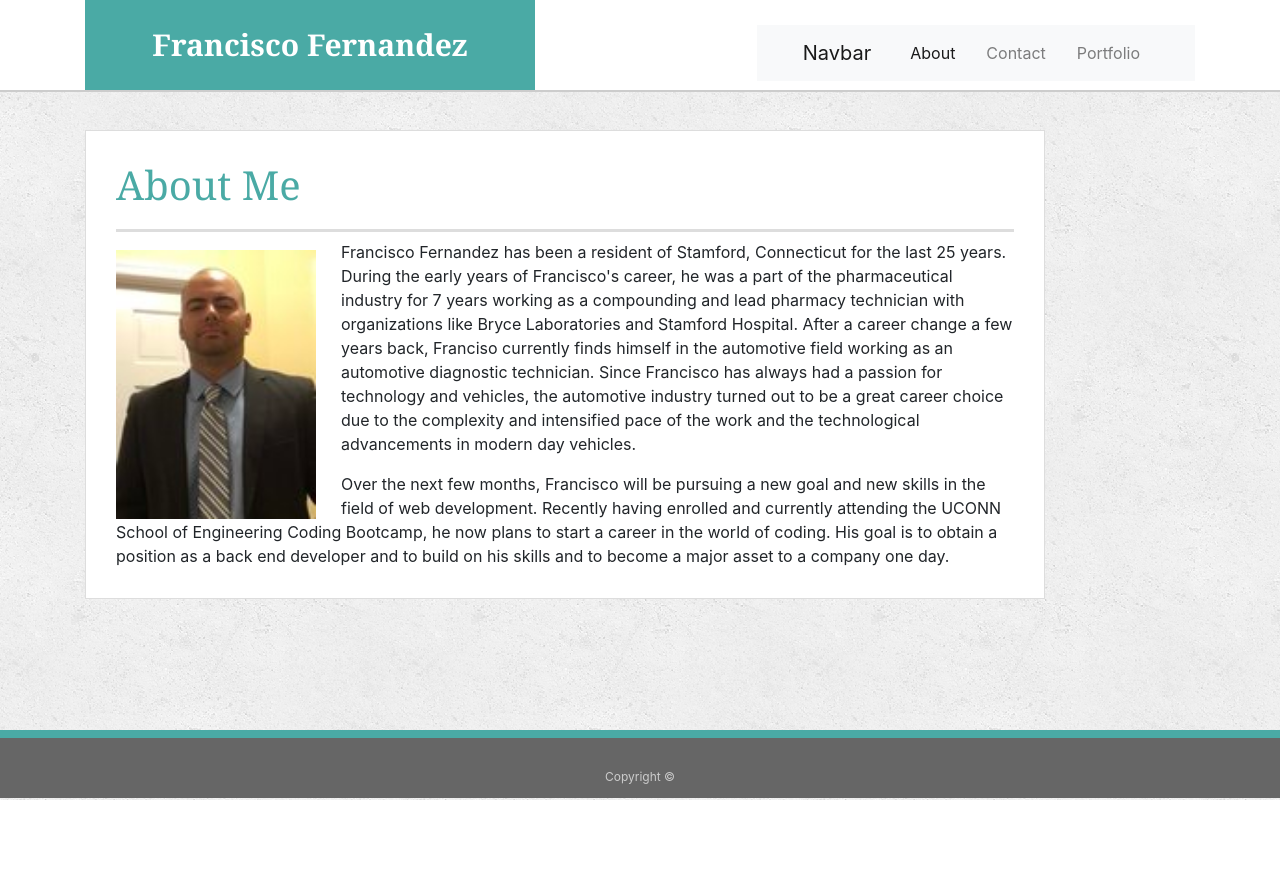
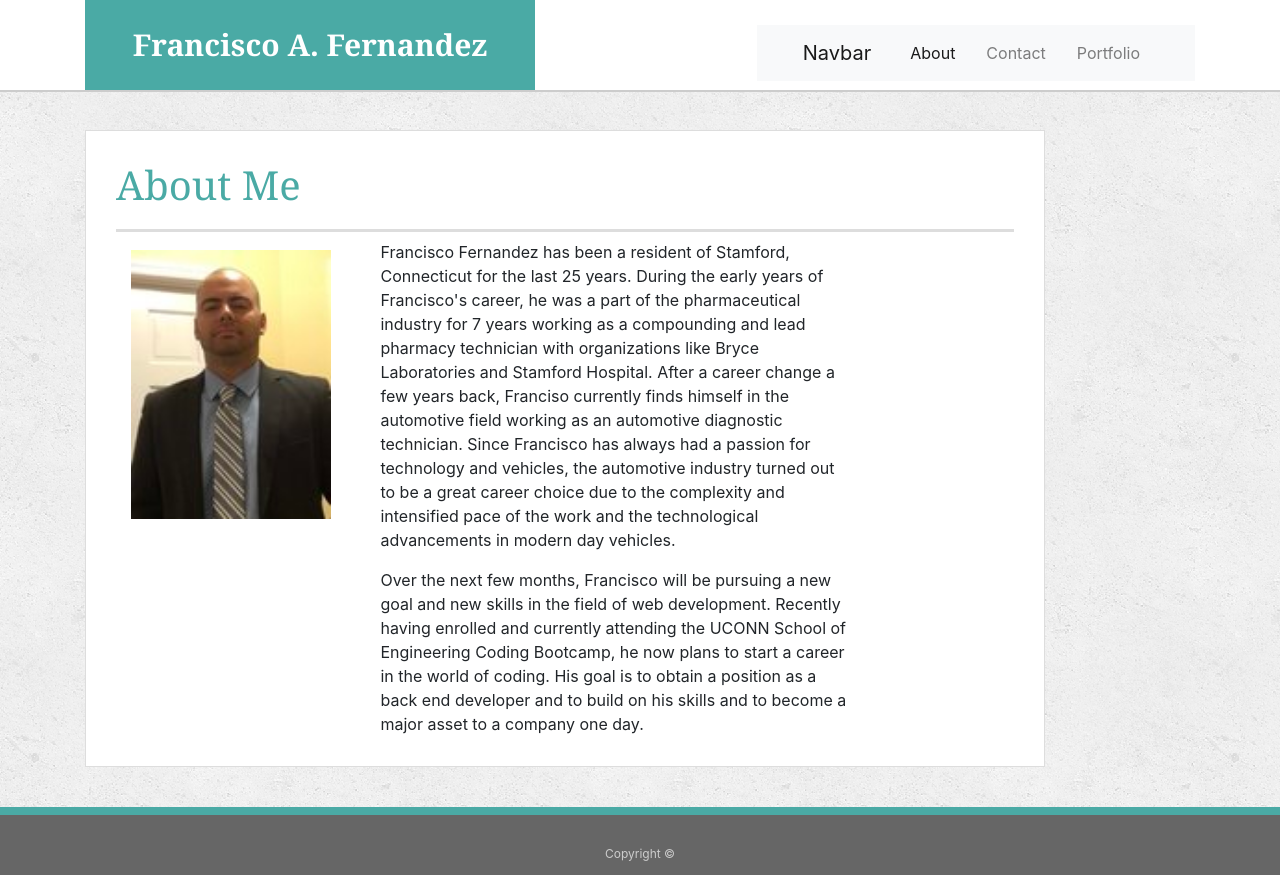
Before and after one commit to ffernandez111/Bootstrap-Portfolio, a plain HTML site: page index.html in a window 1280 px wide. Before the commit the page ends 800 px from the top, so only its background shows below. Drawn offline with nearby package versions, Linux system fonts and the light colour scheme.

Commit message:
added column styling to about me page

```diff
--- a/index.html
+++ b/index.html
@@ -2,8 +2,12 @@
 <html lang="en-us">
 
 <head>
+
+  <!--Responsive Mobile Meta Tag-->
+  <meta name="viewport" content="width=device-width, initial-scale=1.0">
+
   <meta charset="UTF-8">
-  <title>About | Your Name</title>
+  <title>About | Francisco A. Fernandez</title>
   <link rel="stylesheet" type="text/css" href="assets/css/my-portfolio-stylesheet.css">
   <link rel="stylesheet" href="https://stackpath.bootstrapcdn.com/bootstrap/4.3.1/css/bootstrap.min.css" integrity="sha384-ggOyR0iXCbMQv3Xipma34MD+dH/1fQ784/j6cY/iJTQUOhcWr7x9JvoRxT2MZw1T" crossorigin="anonymous">
 <script src="https://code.jquery.com/jquery-3.3.1.slim.min.js" integrity="sha384-q8i/X+965DzO0rT7abK41JStQIAqVgRVzpbzo5smXKp4YfRvH+8abtTE1Pi6jizo" crossorigin="anonymous"></script>
@@ -17,7 +21,7 @@
   <header id="masthead">
 
     <div class="container">
-      <a href="index.html" id="logo">Francisco Fernandez</a>
+      <a href="index.html" id="logo">Francisco A. Fernandez</a>
       <nav class="navbar navbar-expand-lg navbar-light bg-light">
         <a class="navbar-brand" href="#">Navbar</a>
         <button class="navbar-toggler" type="button" data-toggle="collapse" data-target="#navbarNav" aria-controls="navbarNav" aria-expanded="false" aria-label="Toggle navigation">
@@ -49,8 +53,17 @@
   <div id="main-container" class="container">
     <section class="main-section">
       <h1>About Me</h1>
-
-      <img src="assets/images/portfolio-image.jpg" class="auth-image" alt="Your Name">
+      <div class="container">
+          <div class="row">
+           <div class="col-sm-10">
+            <div class="page-header">
+            </div>
+           <div class="row">
+            <div class="col-sm-4">
+                <img src="assets/images/portfolio-image.jpg" class="auth-image" alt="Your Name">
+            </div>
+           <div class="col-sm-8">
+           <div class="caption">
 
       <p>Francisco Fernandez has been a resident of Stamford, Connecticut for the last 25 years. During the early years of Francisco's career, he was a part of the pharmaceutical industry for 7 years working as a compounding and lead pharmacy technician with organizations like Bryce Laboratories and Stamford Hospital. After a career change a few years back, Franciso currently finds himself in the automotive field working as an automotive diagnostic technician. Since Francisco has always had a passion for technology and vehicles, the automotive industry turned out to be a great career choice due to the complexity and intensified pace of the work and the technological advancements in modern day vehicles.</p>
 
```
Also changed, not shown: contact.html (+4 -0 lines), portfolio.html (+4 -0 lines).
